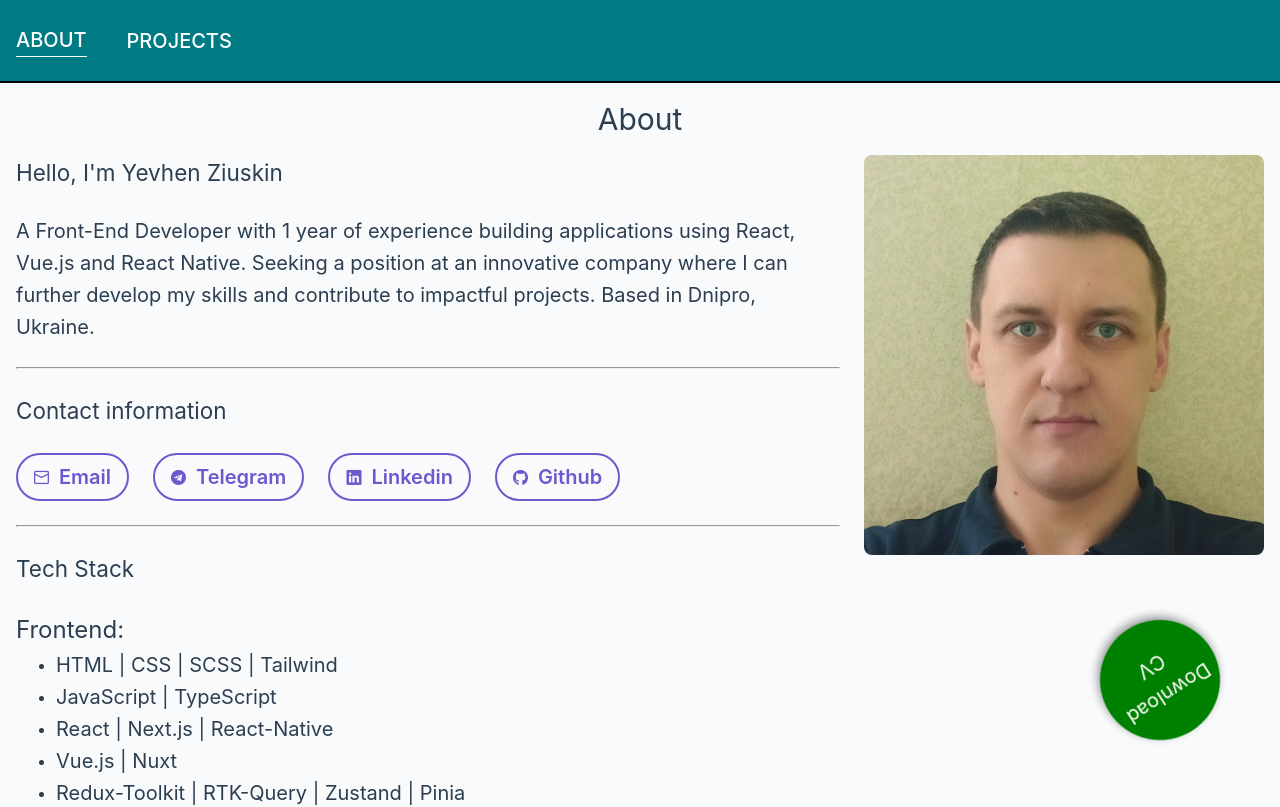
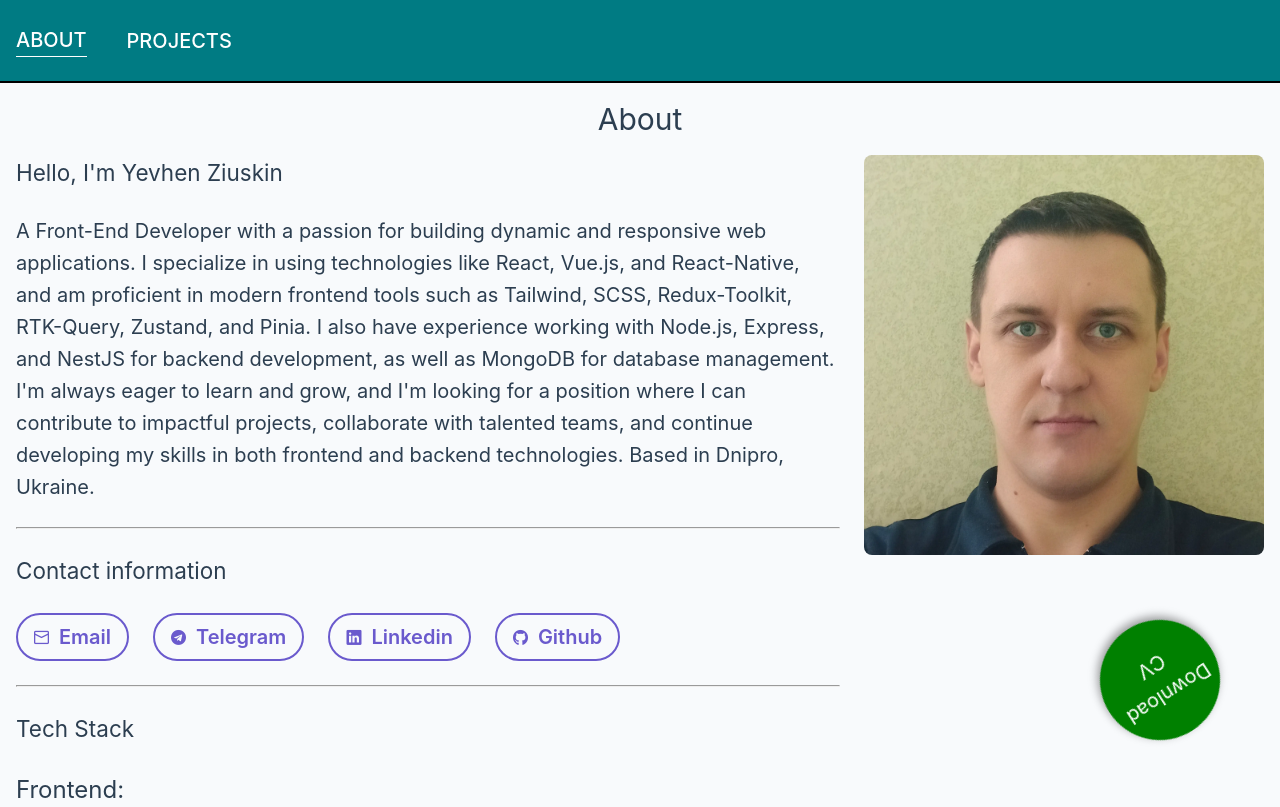
Before and after one commit to Yevhenns/portfolio, a Vue app: page / in a window 1280 px wide. Shown: the top 807 px of the page. Built offline with nearby package versions, Linux system fonts and the light colour scheme.

Commit message:
added description

```diff
--- a/src/views/HomeView.vue
+++ b/src/views/HomeView.vue
@@ -16,9 +16,14 @@ onMounted(() => {
         <div class="info-wrapper">
           <h2>Hello, I'm Yevhen Ziuskin</h2>
           <p>
-            A Front-End Developer with 1 year of experience building applications using React,
-            Vue.js and React Native. Seeking a position at an innovative company where I can further
-            develop my skills and contribute to impactful projects. Based in Dnipro, Ukraine.
+            A Front-End Developer with a passion for building dynamic and responsive web
+            applications. I specialize in using technologies like React, Vue.js, and React-Native,
+            and am proficient in modern frontend tools such as Tailwind, SCSS, Redux-Toolkit,
+            RTK-Query, Zustand, and Pinia. I also have experience working with Node.js, Express, and
+            NestJS for backend development, as well as MongoDB for database management. I'm always
+            eager to learn and grow, and I'm looking for a position where I can contribute to
+            impactful projects, collaborate with talented teams, and continue developing my skills
+            in both frontend and backend technologies. Based in Dnipro, Ukraine.
           </p>
           <hr />
           <h2>Contact information</h2>
```
